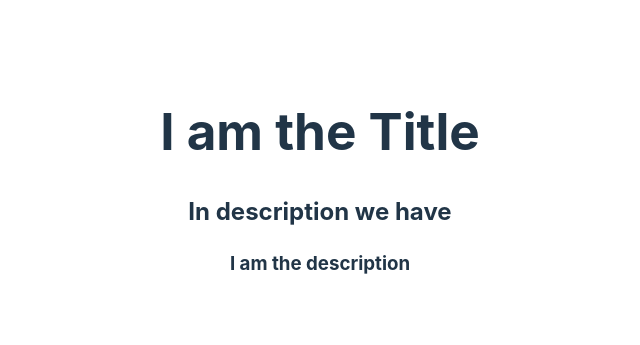
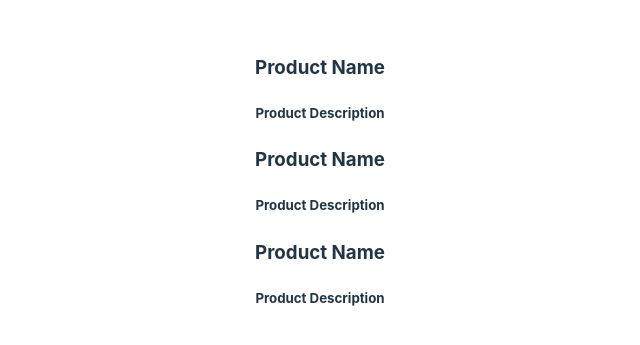
Before and after one commit to M-Ehtesham-Ul-Hassan-Malik/Learning-MERN-Stack, a React (Vite) app in the folder React/basic-react-app/: page / in a window 1280 px wide. Shown: the part 217-562 px from the top of the page, without its empty margins (320-960 px from the left). Built offline with nearby package versions, Linux system fonts and the light colour scheme.

Commit message:
import product tab component in app.jsx component

```diff
--- a/React/basic-react-app/src/App.jsx
+++ b/React/basic-react-app/src/App.jsx
@@ -1,5 +1,6 @@
 import "./App.css";
 import Description from "./Description";
+import ProductTab from "./ProductTab";
 function Title() {
   return <h1>I am the Title</h1>;
 }
@@ -8,11 +9,12 @@ function Title() {
 
 function App() {
   return (
-    <div>
-      <Title />
-      <h2>In description we have</h2>
-      <Description/>
-    </div>
+    // <div>
+    //   <Title />
+    //   <h2>In description we have</h2>
+    //   <Description/>
+    // </div>
+    <ProductTab/>
   );
 }
 
```
